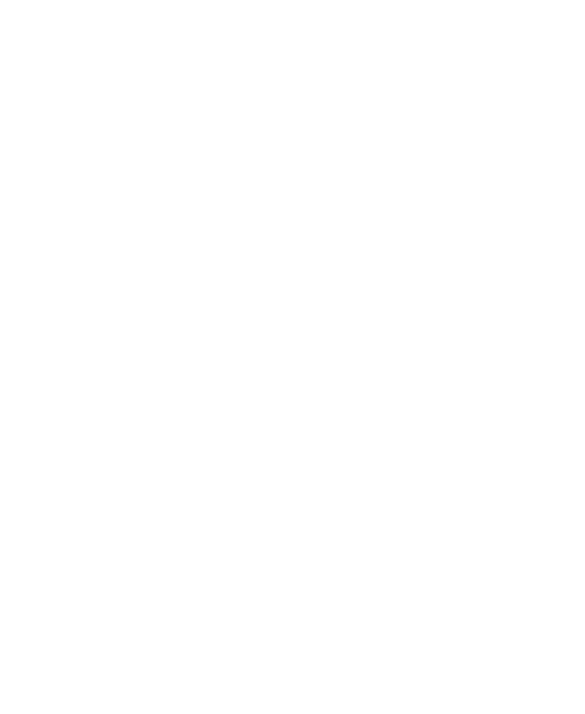
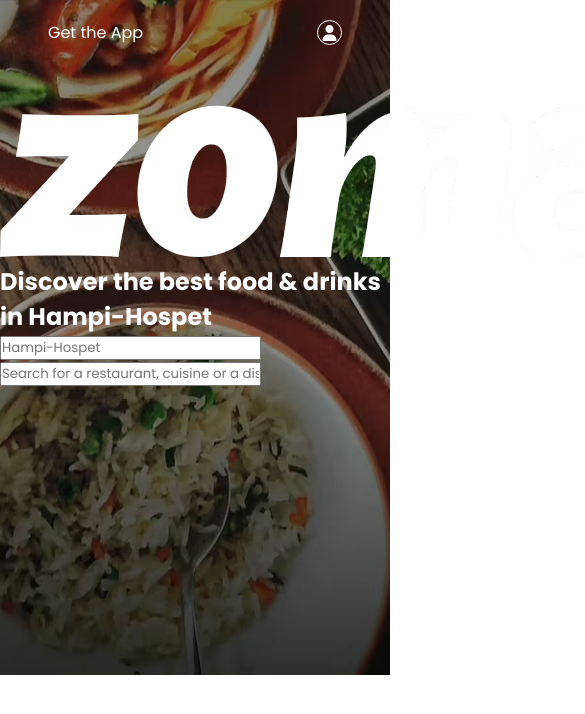
Before and after one commit to rohan1917/10123-J-20123-Zomato-Landing-Page, a plain HTML site: page index.html in a window 390 px wide. Shown: the top 714 px of the page, 585 px wide, since content can reach past the window. Drawn offline with Linux system fonts and the light colour scheme.

Commit message:
Added Nav in Hero-Section

```diff
--- a/index.html
+++ b/index.html
@@ -30,7 +30,33 @@
     <!-- Importing styles.css -->
     <link rel="stylesheet" href="/styles.css" />
 
-    <title>Zomato Landing Page Clone</title>
+    <title>Zomato Landing Page Clone </title>
   </head>
-  <body></body>
+  <body>
+      <section class="hero__section">
+        <header>
+          <nav class="navbar">
+            <a href="#">Get the App</a>
+            <div class="navbar__menu_container">
+              <a href="#" class="link">Inventor Relations</a>
+              <a href="#" class="link">Add Restaurants</a>
+              <a href="#" class="link">Login</a>
+              <a href="#" class="link">Sign Up</a>
+              <a href="#" class="user_icon">
+                <i class="fa-solid fa-user"></i>
+              </a>
+            </div>
+          </nav>
+        </header>
+
+        <div>
+          <img src="./images/heroSectionLogo.png" alt="Zomato Logo" class="hero__section_logo"/>
+          <h1>Discover the best food & drinks in Hampi-Hospet</h1>
+          <div>
+            <input class="input" type="text" placeholder="Hampi-Hospet" />
+            <input class="input" type="text" placeholder="Search for a restaurant, cuisine or a dish" />
+          </div>
+        </div>
+      </section>
+  </body>
 </html>
--- a/styles.css
+++ b/styles.css
@@ -0,0 +1,58 @@
+*{
+    margin: 0;
+    padding: 0;
+    box-sizing: border-box;
+    font-family: 'Poppins', sans-serif;
+}
+
+.hero__section{
+    background: url(./images/heroSectionBackground.png);
+    background-size: cover;
+    background-position: center;
+    color: white;
+    min-height: 60vh;
+}
+
+.navbar{
+    display: flex;
+    align-items: center;
+    justify-content: space-between;
+    height: 65px;
+    padding: 16px 48px;
+}
+
+.navbar a{
+    color: white;
+    text-decoration: none;
+}
+
+.navbar__menu_container{
+    display: flex;
+    gap: 18px;
+    /* padding-right: 18px; */
+}
+
+.navbar__menu_container .user_icon{
+    height: 25px;
+    width: 25px;
+    display: flex;
+    align-items: center;
+    justify-content: center;
+    border-radius: 100%;
+    border: solid 1px white;
+    display: none;
+}
+
+
+/* Screen Size is from 0-600 i.e., smaller/mobile screen */
+@media only screen and (max-width: 600px){
+    .navbar__menu_container .user_icon{
+        display: flex;
+    }
+    .link{
+        display: none;
+    }
+    .hero__section{
+        min-height: 80vh;
+    }
+}
```
